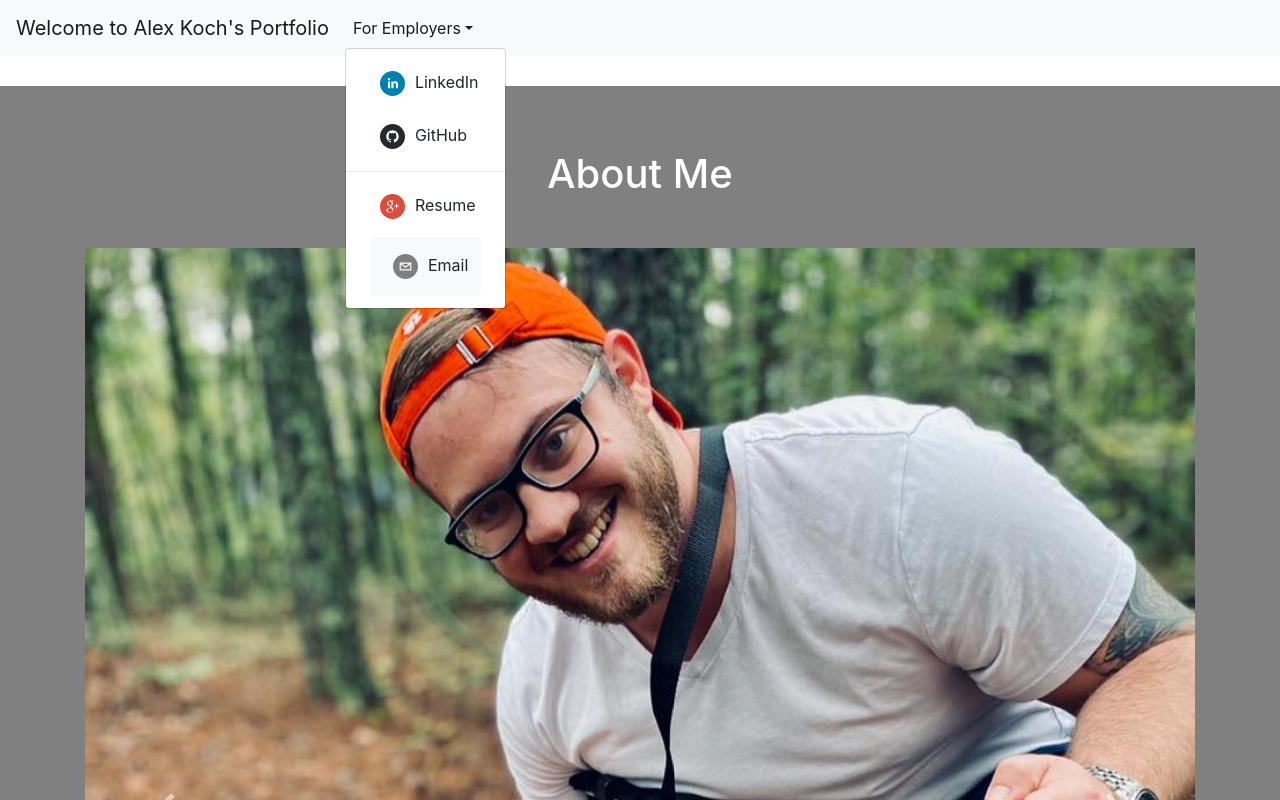
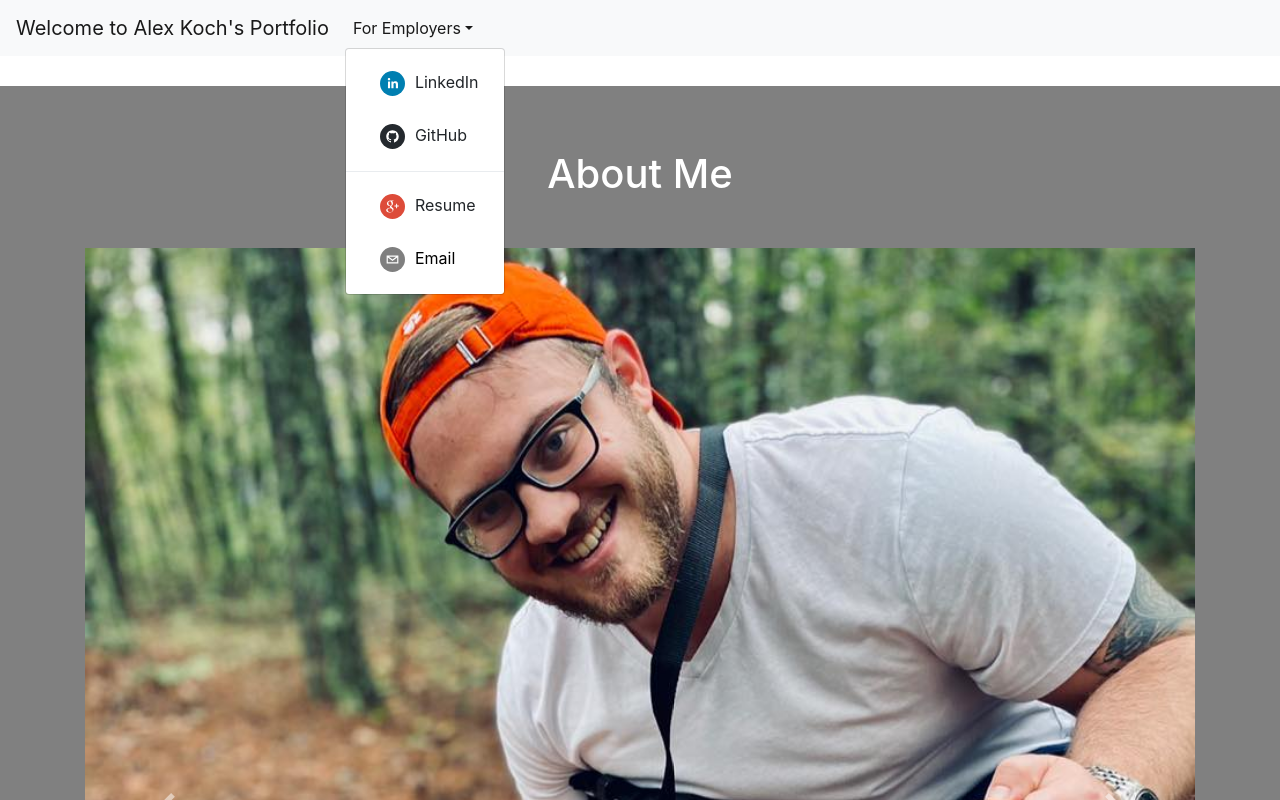
Before and after one commit to MastaKoch/reactPortfolio, a React (Create React App) app: page / in a window 1280 px wide. Both pictures are taken after a click on the button "For Employers". Shown: the top 800 px of the page. Built offline with nearby package versions, Linux system fonts and the light colour scheme.

Commit message:
fixed email dropdown

```diff
--- a/src/components/navbar.js
+++ b/src/components/navbar.js
@@ -2,16 +2,16 @@ import React, {Component} from "react";
 import Navbar from 'react-bootstrap/Navbar';
 import Nav from 'react-bootstrap/Nav';
 import NavDropdown from 'react-bootstrap/NavDropdown';
-import Tooltip from 'react-bootstrap/Tooltip';
-import OverlayTrigger from 'react-bootstrap/OverlayTrigger';
-import Button from 'react-bootstrap/Button';
+// import Tooltip from 'react-bootstrap/Tooltip';
+// import OverlayTrigger from 'react-bootstrap/OverlayTrigger';
+// import Button from 'react-bootstrap/Button';
 import { SocialIcon } from 'react-social-icons';
 
-const renderTooltip = (props) => (
-  <Tooltip id="button-tooltip" {...props}>
-    alexkoch1996@gmail.com
-  </Tooltip>
-);
+// const renderTooltip = (props) => (
+//   <Tooltip id="button-tooltip" {...props}>
+//     alexkoch1996@gmail.com
+//   </Tooltip>
+// );
 
 
 
@@ -34,13 +34,10 @@ class Navigate extends Component {
               <NavDropdown.Divider />
               <NavDropdown.Item href="https://drive.google.com/file/d/117qVyWiVrD34et0vP4NBfhnZFcm1yExy/view?usp=sharing" target= "_blank"><SocialIcon network="google" style={{ height: 25, width: 25, margin: 10 }} />Resume</NavDropdown.Item>
               <NavDropdown.Item>
-                <OverlayTrigger
-                    placement="right"
-                    delay={{ show: 250, hide: 400 }}
-                    overlay={renderTooltip}
-                  >
-                <Button variant="light"><SocialIcon network="email" style={{ height: 25, width: 25, margin: 10 }} />Email</Button>
-  </OverlayTrigger></NavDropdown.Item>
+             <SocialIcon network="email" style={{ height: 25, width: 25, margin: 10 }} /><a href="/" title="alexkoch1996@gmail.com" className="aTag">Email</a>
+
+
+              </NavDropdown.Item>
 
             </NavDropdown>
           </Nav>
--- a/src/index.css
+++ b/src/index.css
@@ -56,3 +56,8 @@ code {
   align-items: center;
   color: white;
 }
+
+.aTag{
+  text-decoration: none;
+  color: black;
+}
```
